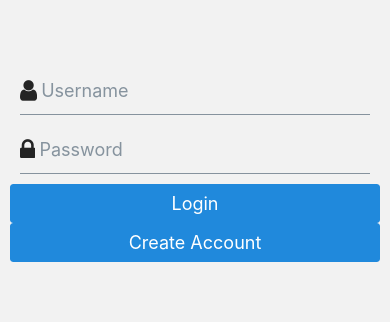
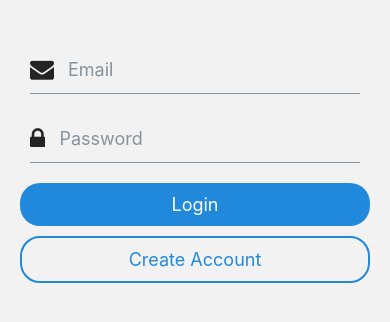
Before and after one commit to dexkum-2myzZy-jipzid/task-manager, a React Native app: screen /Login in a window 390 px wide. Shown: the part 258-580 px from the top of the page. Built offline with nearby package versions, Linux system fonts and the light colour scheme; no server answers.

Commit message:
feat: implement login and signup functionality

```diff
--- a/App.tsx
+++ b/App.tsx
@@ -3,9 +3,18 @@ import { StyleSheet } from "react-native";
 import { useEffect, useState } from "react";
 import HomeTabs from "./app/navigation/HomeTabs";
 import AuthNavigator from "./app/navigation/AuthNavigator";
+import { onAuthStateChanged, User } from "firebase/auth";
+import { FIREBASE_AUTH } from "./config/FirebaseConfig";
 
 export default function App() {
-  const [user, setUser] = useState(false);
+  const [user, setUser] = useState<User | null>(null);
+
+  useEffect(() => {
+    onAuthStateChanged(FIREBASE_AUTH, (user) => {
+      console.log("user:" + user);
+      setUser(user);
+    });
+  }, []);
 
   return (
     <NavigationContainer>
--- /dev/null
+++ b/app/components/IconInput.tsx
@@ -0,0 +1,39 @@
+import { Input } from "react-native-elements";
+import { StyleSheet } from "react-native";
+
+interface Props {
+  placeholder: string;
+  iconName: string;
+  value: string;
+  onChangeText: (text: string) => void;
+  secureTextEntry?: boolean;
+}
+
+const IconInput: React.FC<Props> = ({
+  placeholder,
+  iconName,
+  value,
+  onChangeText,
+  secureTextEntry = false,
+}) => {
+  return (
+    <Input
+      placeholder={placeholder}
+      leftIcon={{ type: "font-awesome", name: iconName }}
+      leftIconContainerStyle={{ marginRight: 10 }}
+      secureTextEntry={secureTextEntry}
+      containerStyle={styles.input}
+      value={value}
+      onChangeText={onChangeText}
+      autoCapitalize="none"
+    />
+  );
+};
+
+const styles = StyleSheet.create({
+  input: {
+    marginBottom: 10,
+  },
+});
+
+export default IconInput;
--- a/app/screens/Login.tsx
+++ b/app/screens/Login.tsx
@@ -1,14 +1,34 @@
 import React, { useState } from "react";
-import { View, StyleSheet } from "react-native";
-import { Input, Button } from "react-native-elements";
+import { StyleSheet, KeyboardAvoidingView, Alert } from "react-native";
+import { Button } from "react-native-elements";
+import { FIREBASE_AUTH } from "../../config/FirebaseConfig";
+import IconInput from "../components/IconInput";
+import { signInWithEmailAndPassword } from "firebase/auth";
 
 const Login = ({ navigation }: any) => {
-  const [username, setUsername] = useState("");
+  const [email, setEmail] = useState("");
   const [password, setPassword] = useState("");
+  const [loading, setLoading] = useState(false);
+  const auth = FIREBASE_AUTH;
 
-  const handleLogin = () => {
-    // Implement login logic here
-    console.log(username, password);
+  const handleLogin = async () => {
+    setLoading(true);
+    try {
+      const userCredential = await signInWithEmailAndPassword(
+        auth,
+        email,
+        password
+      );
+      console.log(userCredential);
+    } catch (error) {
+      if (error instanceof Error) {
+        Alert.alert("Sign in failed", error.message);
+      } else {
+        Alert.alert("Sign in failed", "An unknown error occurred");
+      }
+    } finally {
+      setLoading(false);
+    }
   };
 
   const handleNavigateToSignUp = () => {
@@ -16,23 +36,34 @@ const Login = ({ navigation }: any) => {
   };
 
   return (
-    <View style={styles.container}>
-      <Input
-        placeholder="Username"
-        leftIcon={{ type: "font-awesome", name: "user" }}
-        value={username}
-        onChangeText={setUsername}
+    <KeyboardAvoidingView style={styles.container}>
+      <IconInput
+        placeholder="Email"
+        iconName="envelope"
+        value={email}
+        onChangeText={setEmail}
       />
-      <Input
+      <IconInput
         placeholder="Password"
-        leftIcon={{ type: "font-awesome", name: "lock" }}
+        iconName="lock"
         secureTextEntry={true}
         value={password}
         onChangeText={setPassword}
       />
-      <Button title="Login" onPress={handleLogin} />
-      <Button title="Create Account" onPress={handleNavigateToSignUp} />
-    </View>
+      <Button
+        title="Login"
+        onPress={handleLogin}
+        buttonStyle={styles.loginButton}
+        loading={loading}
+      />
+      <Button
+        title="Create Account"
+        type="outline"
+        onPress={handleNavigateToSignUp}
+        buttonStyle={styles.createAccountButton}
+        titleStyle={styles.createAccountTitle}
+      />
+    </KeyboardAvoidingView>
   );
 };
 
@@ -40,7 +71,22 @@ const styles = StyleSheet.create({
   container: {
     flex: 1,
     justifyContent: "center",
-    padding: 10,
+    padding: 20,
+  },
+  loginButton: {
+    backgroundColor: "#2089dc",
+    borderRadius: 20,
+    paddingVertical: 10,
+    marginBottom: 10,
+  },
+  createAccountButton: {
+    borderColor: "#2089dc",
+    borderRadius: 20,
+    borderWidth: 2,
+    paddingVertical: 10,
+  },
+  createAccountTitle: {
+    color: "#2089dc",
   },
 });
 
--- a/app/screens/Signup.tsx
+++ b/app/screens/Signup.tsx
@@ -1,57 +1,107 @@
 import React, { useState } from "react";
-import { View, StyleSheet } from "react-native";
-import { Input, Button } from "react-native-elements";
+import {
+  View,
+  StyleSheet,
+  ScrollView,
+  KeyboardAvoidingView,
+  Platform,
+  Alert,
+} from "react-native";
+import { Button } from "react-native-elements";
+import IconInput from "../components/IconInput";
+import { createUserWithEmailAndPassword, updateProfile } from "firebase/auth";
+import { FIREBASE_AUTH } from "../../config/FirebaseConfig";
 
 const Signup = () => {
   const [name, setName] = useState("");
   const [email, setEmail] = useState("");
   const [password, setPassword] = useState("");
   const [confirmPassword, setConfirmPassword] = useState("");
+  const [loading, setLoading] = useState(false);
+  const auth = FIREBASE_AUTH;
 
-  const handleSignup = () => {
-    // Implement signup logic here
-    // Make sure to validate the inputs, e.g., passwords match, valid email format, etc.
-    console.log(name, email, password, confirmPassword);
+  const handleSignup = async () => {
+    if (password !== confirmPassword) {
+      alert("Passwords do not match.");
+      return;
+    }
+    setLoading(true);
+    try {
+      const userCredential = await createUserWithEmailAndPassword(
+        auth,
+        email,
+        password
+      );
+      await updateProfile(userCredential.user, {
+        displayName: name, // Assuming 'name' is the variable holding the user's name
+      });
+      // Alert.alert("Sign up successful", "You can now sign in.");
+      console.log(userCredential);
+    } catch (error) {
+      if (error instanceof Error) {
+        Alert.alert("Sign up failed", error.message);
+      } else {
+        Alert.alert("Sign up failed", "An unknown error occurred");
+      }
+    } finally {
+      setLoading(false);
+    }
   };
 
   return (
-    <View style={styles.container}>
-      <Input
+    <KeyboardAvoidingView
+      behavior={Platform.OS === "ios" ? "padding" : "height"}
+      style={styles.container}>
+      <ScrollView contentContainerStyle={styles.scrollContainer}>
+        <IconInput
           placeholder="Name"
-        leftIcon={{ type: "font-awesome", name: "user" }}
+          iconName="user"
           value={name}
           onChangeText={setName}
         />
-      <Input
+        <IconInput
           placeholder="Email"
-        leftIcon={{ type: "font-awesome", name: "envelope" }}
+          iconName="envelope"
           value={email}
           onChangeText={setEmail}
         />
-      <Input
+        <IconInput
           placeholder="Password"
-        leftIcon={{ type: "font-awesome", name: "lock" }}
+          iconName="lock"
           secureTextEntry={true}
           value={password}
           onChangeText={setPassword}
         />
-      <Input
+        <IconInput
           placeholder="Confirm Password"
-        leftIcon={{ type: "font-awesome", name: "lock" }}
+          iconName="lock"
           secureTextEntry={true}
           value={confirmPassword}
           onChangeText={setConfirmPassword}
         />
-      <Button title="Sign Up" onPress={handleSignup} />
-    </View>
+        <Button
+          title="Sign Up"
+          onPress={handleSignup}
+          buttonStyle={styles.signupButton}
+        />
+      </ScrollView>
+    </KeyboardAvoidingView>
   );
 };
 
 const styles = StyleSheet.create({
   container: {
     flex: 1,
+  },
+  scrollContainer: {
+    flexGrow: 1,
     justifyContent: "center",
-    padding: 10,
+    padding: 20,
+  },
+  signupButton: {
+    backgroundColor: "#2089dc",
+    borderRadius: 20,
+    paddingVertical: 12,
   },
 });
 
```
Lines whose indentation alone changed are shown as unchanged.
